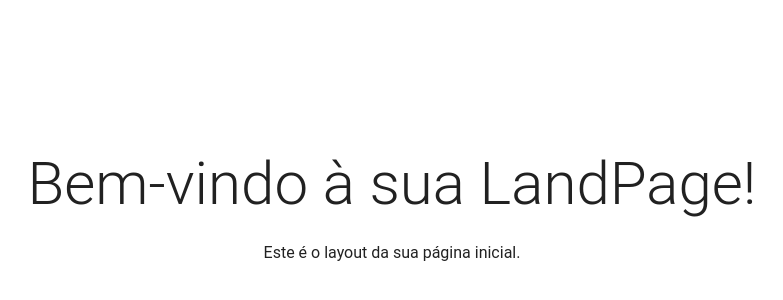
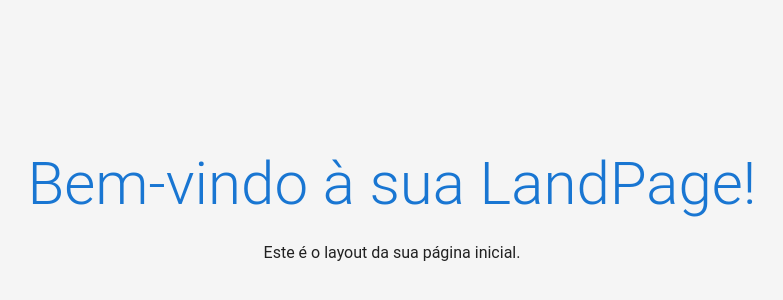
Before and after one commit to MentesInovadoras/PracaDaCiencia-FrontEnd, a React (Vite) app in the folder praca-da-ciencia/: page / in a window 1280 px wide. Shown: the part 194-494 px from the top of the page, without its empty margins (248-1031 px from the left). Built offline with nearby package versions, Linux system fonts and the light colour scheme.

Commit message:
Adicionando Temas Claro e Escuro

```diff
--- a/praca-da-ciencia/src/main.tsx
+++ b/praca-da-ciencia/src/main.tsx
@@ -2,7 +2,7 @@
 import React from 'react';
 import ReactDOM from 'react-dom/client';
 import AppRoutes from './shared/routes';
-import { AppThemeProvider } from './shared/themes';
+import { AppThemeProvider } from './shared/context/ThemeContext'; // Importe do novo local
 
 ReactDOM.createRoot(document.getElementById('root') as HTMLElement).render(
   <React.StrictMode>
--- /dev/null
+++ b/praca-da-ciencia/src/shared/context/ThemeContext.tsx
@@ -0,0 +1,44 @@
+// src/context/ThemeContext.tsx
+import React, { createContext, useState, useMemo, useContext } from 'react';
+import { ThemeProvider, CssBaseline } from '@mui/material';
+import { lightTheme, darkTheme } from '../themes';
+
+interface ThemeContextProps {
+  toggleTheme: () => void;
+  isDarkMode: boolean;
+}
+
+const ThemeContext = createContext<ThemeContextProps | undefined>(undefined);
+
+interface ThemeContextProviderProps {
+  children: React.ReactNode;
+}
+
+export function AppThemeProvider({ children }: ThemeContextProviderProps) {
+  const [isDarkMode, setIsDarkMode] = useState(false);
+
+  const toggleTheme = () => {
+    setIsDarkMode(prevMode => !prevMode);
+  };
+
+  const theme = useMemo(() => {
+    return isDarkMode ? darkTheme : lightTheme;
+  }, [isDarkMode]);
+
+  return (
+    <ThemeContext.Provider value={{ toggleTheme, isDarkMode }}>
+      <ThemeProvider theme={theme}>
+        <CssBaseline />
+        {children}
+      </ThemeProvider>
+    </ThemeContext.Provider>
+  );
+}
+
+export const useThemeContext = () => {
+  const context = useContext(ThemeContext);
+  if (context === undefined) {
+    throw new Error('useThemeContext must be used within a ThemeContextProvider');
+  }
+  return context;
+};
--- a/praca-da-ciencia/src/shared/layouts/landpage/index.tsx
+++ b/praca-da-ciencia/src/shared/layouts/landpage/index.tsx
@@ -15,7 +15,7 @@ const LandPage: React.FC = () =>
         textAlign: 'center',
       }}
     >
-      <Typography variant="h2" component="h1" gutterBottom>
+      <Typography variant="h2" component="h1" gutterBottom color='primary'>
         Bem-vindo à sua LandPage!
       </Typography>
       <Typography variant="body1">
--- a/praca-da-ciencia/src/shared/themes/index.tsx
+++ b/praca-da-ciencia/src/shared/themes/index.tsx
@@ -1,15 +1,33 @@
 // src/themes/index.tsx
-import { createTheme, ThemeProvider } from '@mui/material/styles';
-import { CssBaseline } from '@mui/material';
-import React from 'react';
+import { createTheme } from '@mui/material/styles';
 
-const theme = createTheme({
+// --- Cores para o tema claro ---
+export const lightTheme = createTheme({
   palette: {
+    mode: 'light',
     primary: {
-      main: '#1976d2',
+      main: '#1976d2', // Azul padrão
     },
     secondary: {
-      main: '#9c27b0',
+      main: '#9c27b0', // Roxo padrão
+    },
+    warning: {
+      main: '#ff9800', // Laranja
+    },
+    success: {
+      main: '#4caf50', // Verde
+    },
+    error: {
+      main: '#f44336', // Vermelho
+    },
+    // Adicionando cores 'lights' e 'darks' para complementar
+    text: {
+      primary: '#212121', // Texto escuro
+      secondary: '#757575', // Texto secundário
+    },
+    background: {
+      default: '#f5f5f5', // Fundo claro
+      paper: '#ffffff', // Fundo de componentes
     },
   },
   typography: {
@@ -17,15 +35,36 @@ const theme = createTheme({
   },
 });
 
-interface ThemeProps {
-  children: React.ReactNode;
-}
-
-export function AppThemeProvider({ children }: ThemeProps) {
-  return (
-    <ThemeProvider theme={theme}>
-      <CssBaseline />
-      {children}
-    </ThemeProvider>
-  );
-}
+// --- Cores para o tema escuro ---
+export const darkTheme = createTheme({
+  palette: {
+    mode: 'dark',
+    primary: {
+      main: '#90caf9', // Azul mais claro
+    },
+    secondary: {
+      main: '#ce93d8', // Roxo mais claro
+    },
+    warning: {
+      main: '#ffb74d', // Laranja mais claro
+    },
+    success: {
+      main: '#81c784', // Verde mais claro
+    },
+    error: {
+      main: '#e57373', // Vermelho mais claro
+    },
+    // Adicionando cores 'lights' e 'darks' para complementar
+    text: {
+      primary: '#ffffff', // Texto claro
+      secondary: '#bdbdbd', // Texto secundário
+    },
+    background: {
+      default: '#121212', // Fundo escuro
+      paper: '#424242', // Fundo de componentes
+    },
+  },
+  typography: {
+    fontFamily: 'Roboto, sans-serif',
+  },
+});
```
